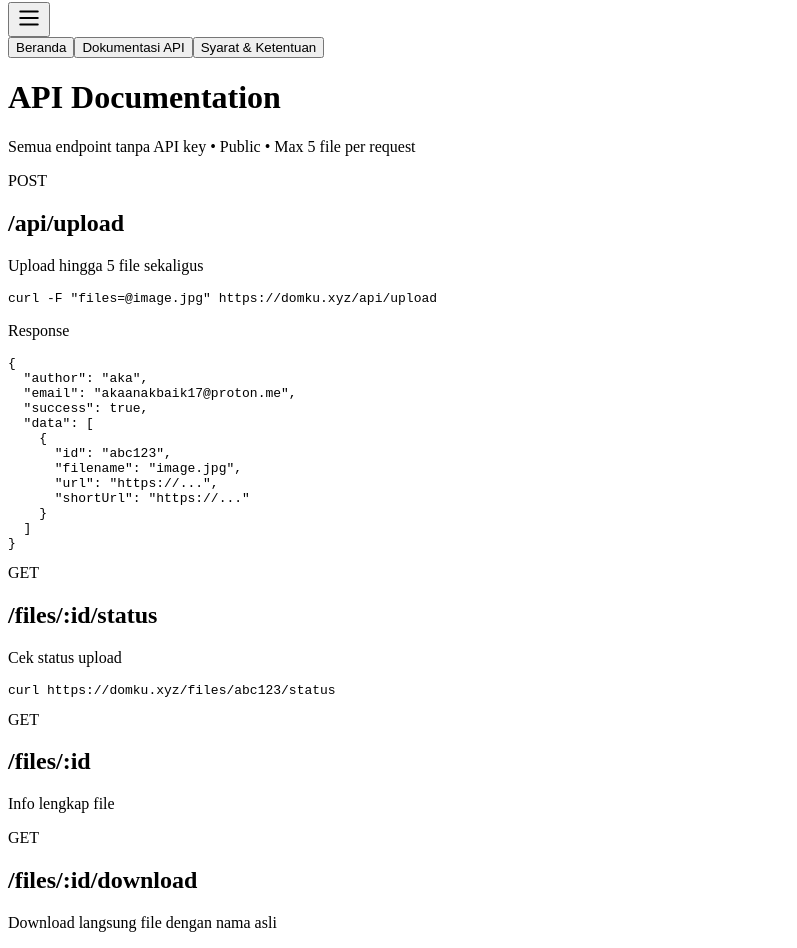
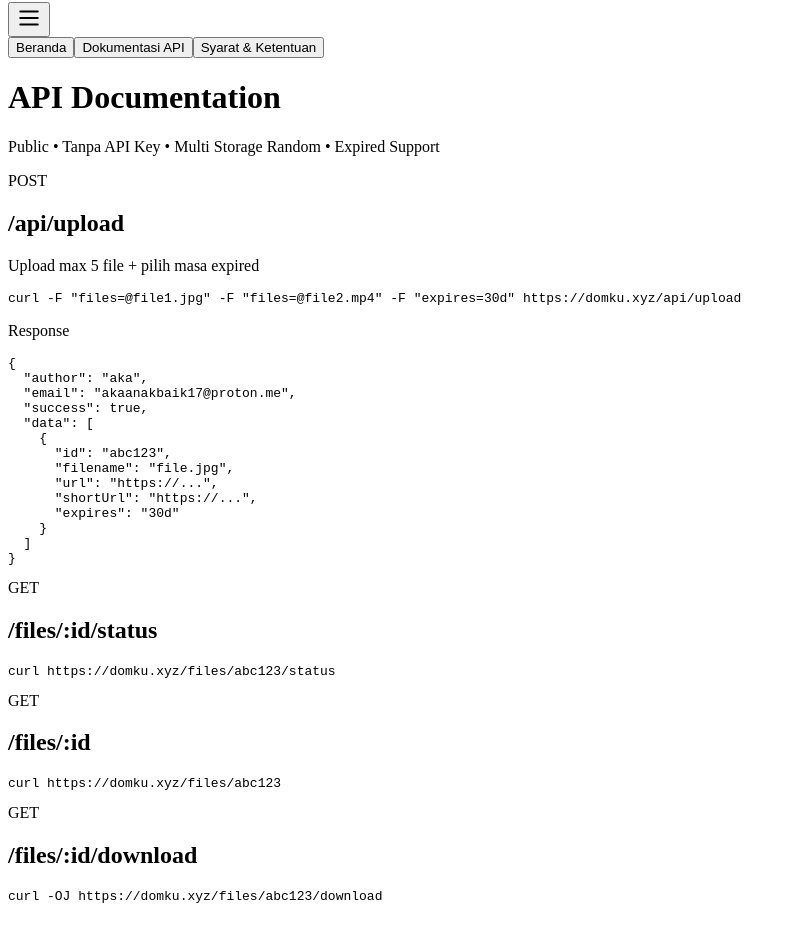
Before and after one commit to akaanakbaik/kaboxv7, a React (Vite) app: page /1/docs in a window 1280 px wide. Shown: the part 310-1258 px from the top of the page, without its empty margins (0-797 px from the left). After the commit the page ends 1227 px from the top, so only its background shows below. Built offline with nearby package versions, Linux system fonts and the light colour scheme.

Commit message:
Update ApiDocs.jsx

```diff
--- a/src/pages/ApiDocs.jsx
+++ b/src/pages/ApiDocs.jsx
@@ -6,7 +6,7 @@ export default function ApiDocs() {
   return (
     <div className="max-w-4xl mx-auto px-6 py-12">
       <h1 className="text-5xl font-semibold tracking-tighter mb-4">API Documentation</h1>
-      <p className="text-zinc-400 mb-12">Semua endpoint tanpa API key • Public • Max 5 file per request</p>
+      <p className="text-zinc-400 mb-12">Public • Tanpa API Key • Multi Storage Random • Expired Support</p>
 
       <div className="space-y-12">
         <div className="bg-zinc-900 border border-zinc-800 rounded-3xl p-8">
@@ -14,11 +14,11 @@ export default function ApiDocs() {
             <div className="px-4 py-1 bg-emerald-500 text-black text-sm font-medium rounded-full">POST</div>
             <h2 className="text-2xl font-medium">/api/upload</h2>
           </div>
-          <p className="text-zinc-400 mb-4">Upload hingga 5 file sekaligus</p>
-          <pre className="bg-black/60 p-6 rounded-2xl text-sm overflow-x-auto">curl -F "files=@image.jpg" https://domku.xyz/api/upload</pre>
+          <p className="text-zinc-400 mb-6">Upload max 5 file + pilih masa expired</p>
+          <pre className="bg-black/60 p-6 rounded-2xl text-sm overflow-x-auto">curl -F "files=@file1.jpg" -F "files=@file2.mp4" -F "expires=30d" https://domku.xyz/api/upload</pre>
           <div className="mt-8">
             <p className="uppercase text-xs tracking-widest text-zinc-500 mb-3">Response</p>
-            <pre className="bg-black/60 p-6 rounded-2xl text-sm overflow-x-auto">{JSON.stringify({ author: "aka", email: "akaanakbaik17@proton.me", success: true, data: [{ id: "abc123", filename: "image.jpg", url: "https://...", shortUrl: "https://..." }] }, null, 2)}</pre>
+            <pre className="bg-black/60 p-6 rounded-2xl text-sm overflow-x-auto">{JSON.stringify({ author: "aka", email: "akaanakbaik17@proton.me", success: true, data: [{ id: "abc123", filename: "file.jpg", url: "https://...", shortUrl: "https://...", expires: "30d" }] }, null, 2)}</pre>
           </div>
         </div>
 
@@ -27,8 +27,7 @@ export default function ApiDocs() {
             <div className="px-4 py-1 bg-sky-500 text-black text-sm font-medium rounded-full">GET</div>
             <h2 className="text-2xl font-medium">/files/:id/status</h2>
           </div>
-          <p className="text-zinc-400">Cek status upload</p>
-          <pre className="bg-black/60 p-6 rounded-2xl text-sm mt-4">curl https://domku.xyz/files/abc123/status</pre>
+          <pre className="bg-black/60 p-6 rounded-2xl text-sm">curl https://domku.xyz/files/abc123/status</pre>
         </div>
 
         <div className="bg-zinc-900 border border-zinc-800 rounded-3xl p-8">
@@ -36,7 +35,7 @@ export default function ApiDocs() {
             <div className="px-4 py-1 bg-sky-500 text-black text-sm font-medium rounded-full">GET</div>
             <h2 className="text-2xl font-medium">/files/:id</h2>
           </div>
-          <p className="text-zinc-400">Info lengkap file</p>
+          <pre className="bg-black/60 p-6 rounded-2xl text-sm">curl https://domku.xyz/files/abc123</pre>
         </div>
 
         <div className="bg-zinc-900 border border-zinc-800 rounded-3xl p-8">
@@ -44,7 +43,7 @@ export default function ApiDocs() {
             <div className="px-4 py-1 bg-rose-500 text-black text-sm font-medium rounded-full">GET</div>
             <h2 className="text-2xl font-medium">/files/:id/download</h2>
           </div>
-          <p className="text-zinc-400">Download langsung file dengan nama asli</p>
+          <pre className="bg-black/60 p-6 rounded-2xl text-sm">curl -OJ https://domku.xyz/files/abc123/download</pre>
         </div>
       </div>
     </div>
```
